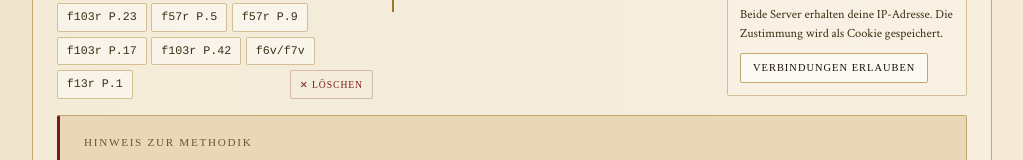
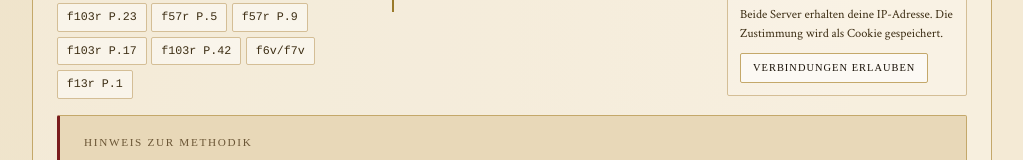
Before and after one commit to dmitrijkiltau/voynich, a SvelteKit app in the folder voynich-svelte/: page / in a window 1280 px wide. Shown: the part 2345-2505 px from the top of the page, without its empty margins (248-1271 px from the left). Built offline with nearby package versions, Linux system fonts and the light colour scheme; a web font is replaced by a local one.

Commit message:
feat: Enhance TranslatorTool with textarea wrapper and clear button functionality

```diff
--- a/voynich-svelte/src/app.css
+++ b/voynich-svelte/src/app.css
@@ -1,4 +1,11 @@
 @import url('https://fonts.googleapis.com/css2?family=IM+Fell+English:ital@0;1&family=IM+Fell+English+SC&family=Crimson+Text:ital,wght@0,400;0,600;1,400&family=Noto+Serif+Hebrew:wght@300;400;600&display=swap');
+
+/* ── SCROLLBARS ──────────────────────────────────────── */
+
+::-webkit-scrollbar         { width: 4px; height: 4px; }
+::-webkit-scrollbar-track   { background: transparent; }
+::-webkit-scrollbar-thumb   { background: var(--parch-dk); border-radius: 2px; }
+::-webkit-scrollbar-thumb:hover { background: var(--border); }
 
 /* ── RESET ───────────────────────────────────────────── */
 
--- a/voynich-svelte/src/lib/components/TranslatorTool.svelte
+++ b/voynich-svelte/src/lib/components/TranslatorTool.svelte
@@ -188,6 +188,7 @@
 					</span>
 				{/if}
 			</header>
+			<div class="textarea-wrap">
 				<textarea
 					class="eva-input"
 					bind:value={input}
@@ -195,11 +196,14 @@
 					rows="5"
 					aria-labelledby="lbl-input"
 				></textarea>
+				{#if input}
+					<button class="clear-btn" onclick={() => input = ''} aria-label="Eingabe löschen">✕</button>
+				{/if}
+			</div>
 			<div class="example-btns" role="group" aria-label="Beispielsequenzen">
 				{#each EXAMPLES as ex}
 					<button class="ex-btn" onclick={() => input = ex.text} title={ex.text}>{ex.label}</button>
 				{/each}
-				<button class="clear-btn" onclick={() => input = ''} aria-label="Eingabe löschen">✕ Löschen</button>
 			</div>
 		</div>
 
@@ -476,22 +480,34 @@
 		}
 	}
 
+	/* ── Textarea wrapper + clear icon ───────────────────── */
+
+	.textarea-wrap {
+		position: relative;
+
+		&:hover .clear-btn,
+		&:focus-within .clear-btn {
+			opacity: 1;
+		}
+	}
+
 	.clear-btn {
-		font-family: var(--font-smallcaps);
-		font-size: .6rem;
-		letter-spacing: .1em;
-		text-transform: uppercase;
+		position: absolute;
+		top: .4rem;
+		right: .4rem;
+		font-size: .8rem;
+		line-height: 1;
 		color: var(--red);
-		background: transparent;
-		border: 1px solid rgba(122, 28, 28, .25);
+		background: rgba(255, 255, 255, .75);
+		border: 1px solid rgba(122, 28, 28, .2);
 		border-radius: 2px;
-		padding: .18rem .55rem;
+		padding: .2rem .35rem;
 		cursor: pointer;
-		margin-left: auto;
-		transition: all .13s;
+		opacity: 0;
+		transition: opacity .15s, background .13s, border-color .13s;
 
 		&:hover, &:focus-visible {
-			background: rgba(122, 28, 28, .06);
+			background: rgba(255, 255, 255, .97);
 			border-color: var(--red);
 			outline: none;
 		}
@@ -576,9 +592,6 @@
 		gap: 0;
 		max-height: 200px;
 		overflow-y: auto;
-
-		&::-webkit-scrollbar { width: 4px; }
-		&::-webkit-scrollbar-thumb { background: var(--parch-dk); border-radius: 2px; }
 	}
 
 	.folio-group {
@@ -798,9 +811,6 @@
 	.gloss-scroll {
 		margin-top: .4rem;
 		overflow-x: auto;
-
-		&::-webkit-scrollbar { height: 4px; }
-		&::-webkit-scrollbar-thumb { background: var(--parch-dk); border-radius: 2px; }
 	}
 
 	.gloss-table {
```
Lines whose indentation alone changed are shown as unchanged.
